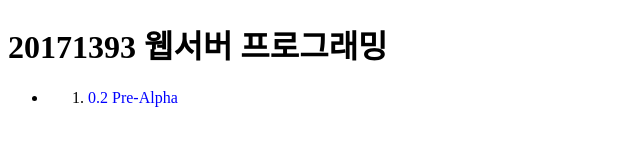
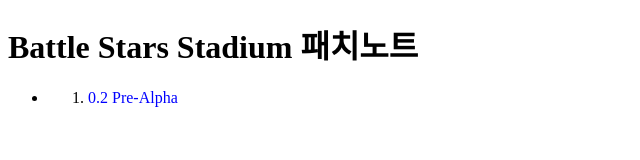
Before and after one commit to junhaeng007/UnityProjects, a plain HTML site: page BattleStarsStadium/PatchNote/index.html in a window 1280 px wide. Shown: the whole page, without its empty margins (0-640 px from the left). Drawn offline with nearby package versions, Linux system fonts and the light colour scheme.

Commit message:
Update index.html

```diff
--- a/BattleStarsStadium/PatchNote/index.html
+++ b/BattleStarsStadium/PatchNote/index.html
@@ -27,11 +27,11 @@
     }
   </style>
   <script src="https://ajax.googleapis.com/ajax/libs/jquery/3.1.1/jquery.min.js"></script>
-  <title>20171393 웹서버 프로그래밍</title>
+  <title>Battle Stars Stadium 패치노트</title>
 </head>
 
 <body>
-  <h1>20171393 웹서버 프로그래밍</h1>
+  <h1>Battle Stars Stadium 패치노트</h1>
   <ul>
     <li id="week01">
       <ol type="1">
```
